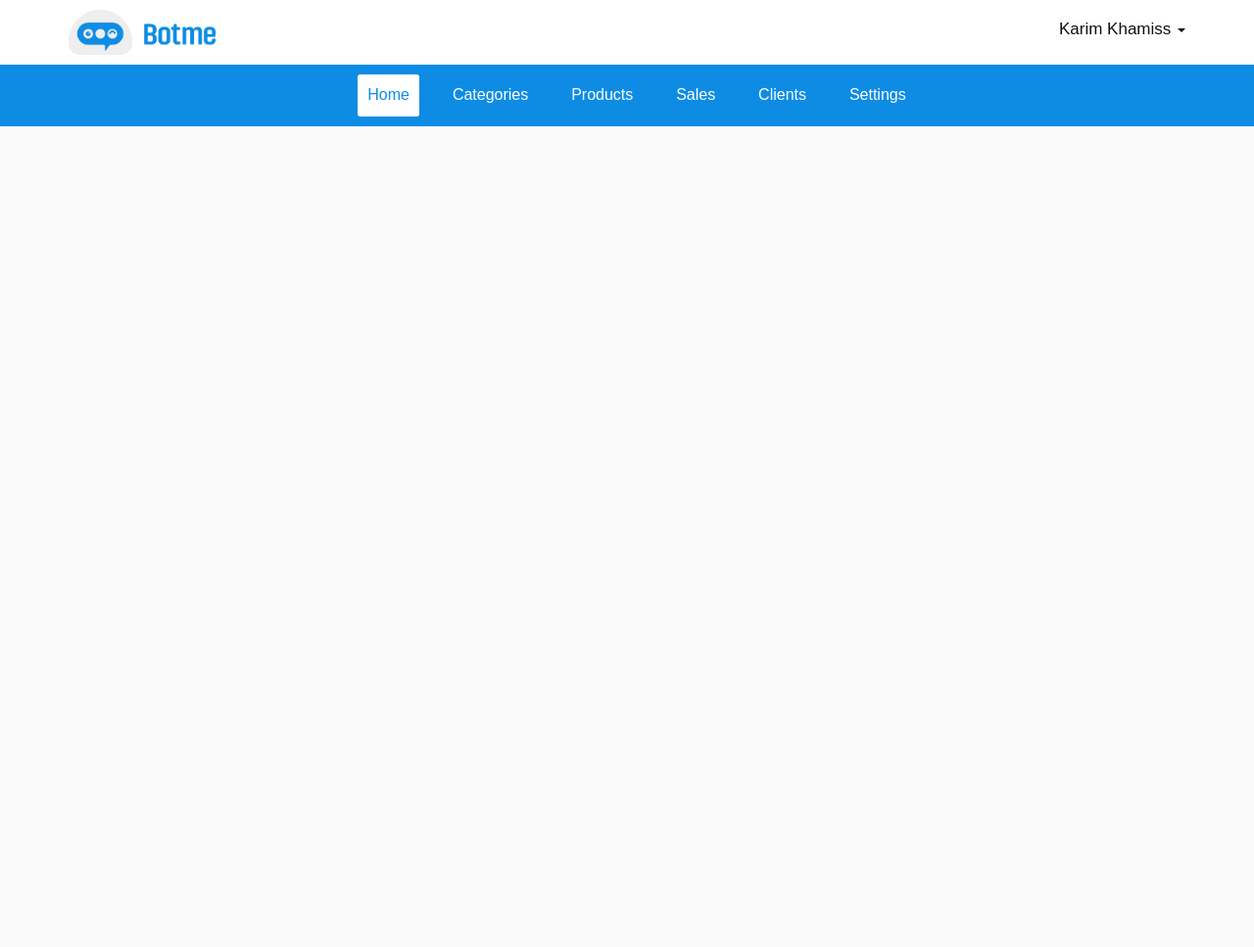
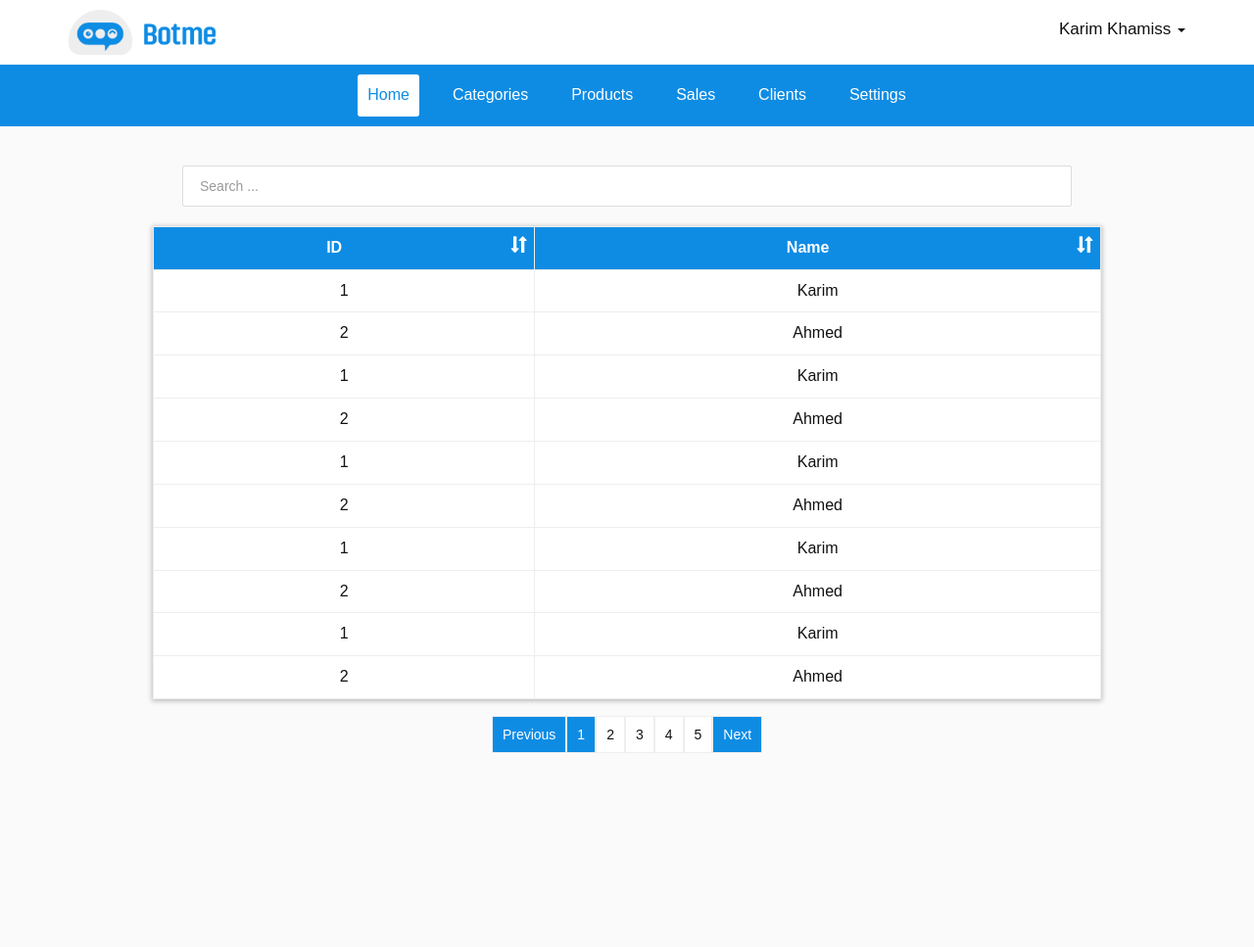
Before and after one commit to karimkhamiss/botme, a PHP site: page /control-panel.html in a window 1280 px wide. Shown: the top 967 px of the page at 98% size. Run offline with PHP 8.4, Linux system fonts and the light colour scheme; some libraries are stand-ins or nearby versions.

Commit message:
table design

```diff
--- a/front-end/control-panel.html
+++ b/front-end/control-panel.html
@@ -34,7 +34,7 @@
 </header>
 <nav>
     <ul>
-        <a href=""><li class="active"><a href="">Home</a></li>
+        <a href=""><li class="active">Home</li></a>
         <a href=""><li>Categories</li></a>
         <a href=""><li>Products</li></a>
         <a href=""><li>Sales</li></a>
@@ -42,8 +42,414 @@
         <a href=""><li>Settings</li></a>
     </ul>
 </nav>
+<section class="contents">
+    <div class="container-fluid">
+        <div class="table-container">
+    <div class="col-md-12"> <!-- search client -->
+        <div class="col-md-12 filter" id="List-Filter"></div>
+    </div>
+    <table id="List-table" class="list-view text-center">
+        <thead> <!-- main row -->
+        <tr>
+            <th>ID</th>
+            <th>Name</th>
+        </tr>
+        </thead> <!-- main row -->
+        <tbody>
+        <tr>
+            <td>
+                1
+            </td>
+            <td>
+                Karim
+            </td>
+        </tr>
+        <tr>
+            <td>
+                2
+            </td>
+            <td>
+                Ahmed
+            </td>
+        </tr>
+        <tr>
+            <td>
+                1
+            </td>
+            <td>
+                Karim
+            </td>
+        </tr>
+        <tr>
+            <td>
+                2
+            </td>
+            <td>
+                Ahmed
+            </td>
+        </tr>
+        <tr>
+            <td>
+                1
+            </td>
+            <td>
+                Karim
+            </td>
+        </tr>
+        <tr>
+            <td>
+                2
+            </td>
+            <td>
+                Ahmed
+            </td>
+        </tr>
+        <tr>
+            <td>
+                1
+            </td>
+            <td>
+                Karim
+            </td>
+        </tr>
+        <tr>
+            <td>
+                2
+            </td>
+            <td>
+                Ahmed
+            </td>
+        </tr>
+        <tr>
+            <td>
+                1
+            </td>
+            <td>
+                Karim
+            </td>
+        </tr>
+        <tr>
+            <td>
+                2
+            </td>
+            <td>
+                Ahmed
+            </td>
+        </tr>
+        <tr>
+            <td>
+                1
+            </td>
+            <td>
+                Karim
+            </td>
+        </tr>
+        <tr>
+            <td>
+                2
+            </td>
+            <td>
+                Ahmed
+            </td>
+        </tr>
+        <tr>
+            <td>
+                1
+            </td>
+            <td>
+                Karim
+            </td>
+        </tr>
+        <tr>
+            <td>
+                2
+            </td>
+            <td>
+                Ahmed
+            </td>
+        </tr>
+        <tr>
+            <td>
+                1
+            </td>
+            <td>
+                Karim
+            </td>
+        </tr>
+        <tr>
+            <td>
+                2
+            </td>
+            <td>
+                Ahmed
+            </td>
+        </tr>
+        <tr>
+            <td>
+                1
+            </td>
+            <td>
+                Karim
+            </td>
+        </tr>
+        <tr>
+            <td>
+                2
+            </td>
+            <td>
+                Ahmed
+            </td>
+        </tr>
+        <tr>
+            <td>
+                1
+            </td>
+            <td>
+                Karim
+            </td>
+        </tr>
+        <tr>
+            <td>
+                2
+            </td>
+            <td>
+                Ahmed
+            </td>
+        </tr>
+        <tr>
+            <td>
+                1
+            </td>
+            <td>
+                Karim
+            </td>
+        </tr>
+        <tr>
+            <td>
+                2
+            </td>
+            <td>
+                Ahmed
+            </td>
+        </tr>
+        <tr>
+            <td>
+                1
+            </td>
+            <td>
+                Karim
+            </td>
+        </tr>
+        <tr>
+            <td>
+                2
+            </td>
+            <td>
+                Ahmed
+            </td>
+        </tr>
+        <tr>
+            <td>
+                1
+            </td>
+            <td>
+                Karim
+            </td>
+        </tr>
+        <tr>
+            <td>
+                2
+            </td>
+            <td>
+                Ahmed
+            </td>
+        </tr>
+        <tr>
+            <td>
+                1
+            </td>
+            <td>
+                Karim
+            </td>
+        </tr>
+        <tr>
+            <td>
+                2
+            </td>
+            <td>
+                Ahmed
+            </td>
+        </tr>
+        <tr>
+            <td>
+                1
+            </td>
+            <td>
+                Karim
+            </td>
+        </tr>
+        <tr>
+            <td>
+                2
+            </td>
+            <td>
+                Ahmed
+            </td>
+        </tr>
+        <tr>
+            <td>
+                1
+            </td>
+            <td>
+                Karim
+            </td>
+        </tr>
+        <tr>
+            <td>
+                2
+            </td>
+            <td>
+                Ahmed
+            </td>
+        </tr>
+        <tr>
+            <td>
+                1
+            </td>
+            <td>
+                Karim
+            </td>
+        </tr>
+        <tr>
+            <td>
+                2
+            </td>
+            <td>
+                Ahmed
+            </td>
+        </tr>
+        <tr>
+            <td>
+                1
+            </td>
+            <td>
+                Karim
+            </td>
+        </tr>
+        <tr>
+            <td>
+                2
+            </td>
+            <td>
+                Ahmed
+            </td>
+        </tr>
+        <tr>
+            <td>
+                1
+            </td>
+            <td>
+                Karim
+            </td>
+        </tr>
+        <tr>
+            <td>
+                2
+            </td>
+            <td>
+                Ahmed
+            </td>
+        </tr>
+        <tr>
+            <td>
+                1
+            </td>
+            <td>
+                Karim
+            </td>
+        </tr>
+        <tr>
+            <td>
+                2
+            </td>
+            <td>
+                Ahmed
+            </td>
+        </tr>
+        <tr>
+            <td>
+                1
+            </td>
+            <td>
+                Karim
+            </td>
+        </tr>
+        <tr>
+            <td>
+                2
+            </td>
+            <td>
+                Ahmed
+            </td>
+        </tr>
+        <tr>
+            <td>
+                1
+            </td>
+            <td>
+                Karim
+            </td>
+        </tr>
+        <tr>
+            <td>
+                2
+            </td>
+            <td>
+                Ahmed
+            </td>
+        </tr>
+        <tr>
+            <td>
+                1
+            </td>
+            <td>
+                Karim
+            </td>
+        </tr>
+        <tr>
+            <td>
+                2
+            </td>
+            <td>
+                Ahmed
+            </td>
+        </tr>
+        <tr>
+            <td>
+                1
+            </td>
+            <td>
+                Karim
+            </td>
+        </tr>
+        <tr>
+            <td>
+                2
+            </td>
+            <td>
+                Ahmed
+            </td>
+        </tr>
+        </tbody>
+    </table>
+            <div class="text-center">
+    <div class="text-center pagination">
 
-
+    </div>
+            </div>
+    </div>
+</div>
+</section>
 
 <script src="https://code.jquery.com/jquery-3.3.1.min.js"></script>
 <script src="https://maxcdn.bootstrapcdn.com/bootstrap/3.3.7/js/bootstrap.min.js" integrity="sha384-Tc5IQib027qvyjSMfHjOMaLkfuWVxZxUPnCJA7l2mCWNIpG9mGCD8wGNIcPD7Txa" crossorigin="anonymous"></script>
@@ -54,5 +460,6 @@
 <script src="js/select.min.js"></script>
 <script src="js/wow.min.js"></script>
 <script src="js/main.js"></script>
+<script src="js/control-panel.js"></script>
 </body>
 </html>
--- a/front-end/css/control-panel.css
+++ b/front-end/css/control-panel.css
@@ -41,11 +41,58 @@ nav ul li.active
 
 
 }
-nav
+.contents
 {
-
+    padding: 20px;
 }
-nav
+div.table-container
 {
-
+    width: 80%;
+    margin: 20px auto;
 }
+table
+{
+    width: 100%;
+    margin: auto;
+}
+table th
+{
+    background: #0E8CE4;
+    color:#fff;
+}
+table.dataTable thead .sorting:after,
+table.dataTable thead .sorting:after, table.dataTable thead .sorting_asc:after, table.dataTable thead .sorting_desc:after
+{
+    opacity: 1;
+}
+table td
+{
+    background: #fff;
+}
+table th,
+table td
+{
+    text-align: center;
+    font-size:16px;
+    padding: 10px;
+    border:1px solid #eee;
+}
+.pagination>.current>a, .pagination>.current>a:focus, .pagination>.current>a:hover, .pagination>.current>span, .pagination>.current>span:focus, .pagination>.current>span:hover
+{
+    background: #0E8CE4 !important;
+    border-color:#0E8CE4;
+}
+.pagination .paginate_button
+{
+    background: #fff !important;
+    padding:10px;
+    border:1px solid #eee;
+    cursor: pointer;
+}
+.pagination a.paginate_button.current,
+.pagination a.paginate_button.next,
+.pagination a.paginate_button.previous
+{
+    background: #0E8CE4 !important;
+    color:#fff !important;
+}
--- a/front-end/js/control-panel.js
+++ b/front-end/js/control-panel.js
@@ -1,3 +1,19 @@
 $(document).ready(function() {
-    $('.list-view').DataTable();
+    $('.list-view').DataTable({
+        "paging": true,
+        "lengthChange": false,
+        "searching": true,
+        "ordering": true,
+        "info": false,
+        "autoWidth": false,
+        "aaSorting": []
+    });
+    $(".dataTables_filter input").removeClass("form-control input-sm").
+    appendTo("#List-Filter");
+    $(".dataTables_length select").removeClass("form-control input-sm").
+    appendTo("#List-Length");
+    $("div.dataTables_length label , div.dataTables_filter label").remove();
+    $("div.filter input").attr('placeholder','Search ...');
+
+    $(".dataTables_paginate").detach().appendTo(".pagination");
 } );
```
